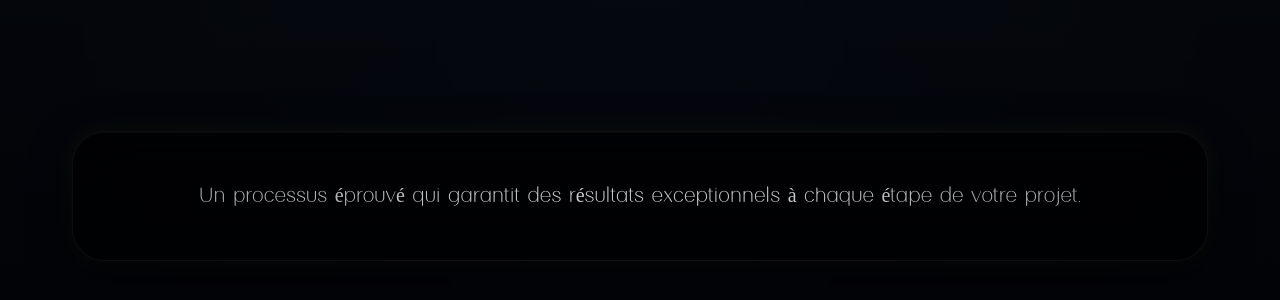
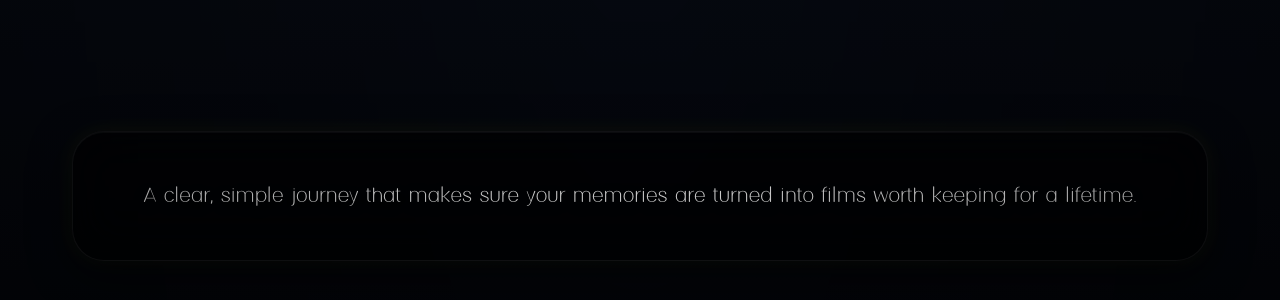
Before and after one commit to yourprint699-crypto/b32e, a React (Vite) app: page / in a window 1280 px wide. Shown: the part 10876-11176 px from the top of the page. Built offline with nearby package versions, Linux system fonts and the light colour scheme.

Commit message:
Updated ProcessSection.jsx

```diff
--- a/src/components/home/ProcessSection.jsx
+++ b/src/components/home/ProcessSection.jsx
@@ -92,7 +92,7 @@ const ProcessSection = () => {
           </h2>
           <div className='floating-panel-dark max-width-content'>
             <p className='font-[font1] text-responsive leading-relaxed text-layer-2'>
-            Un processus éprouvé qui garantit des résultats exceptionnels à chaque étape de votre projet.
+            A clear, simple journey that makes sure your memories are turned into films worth keeping for a lifetime.
             </p>
           </div>
         </div>
```
